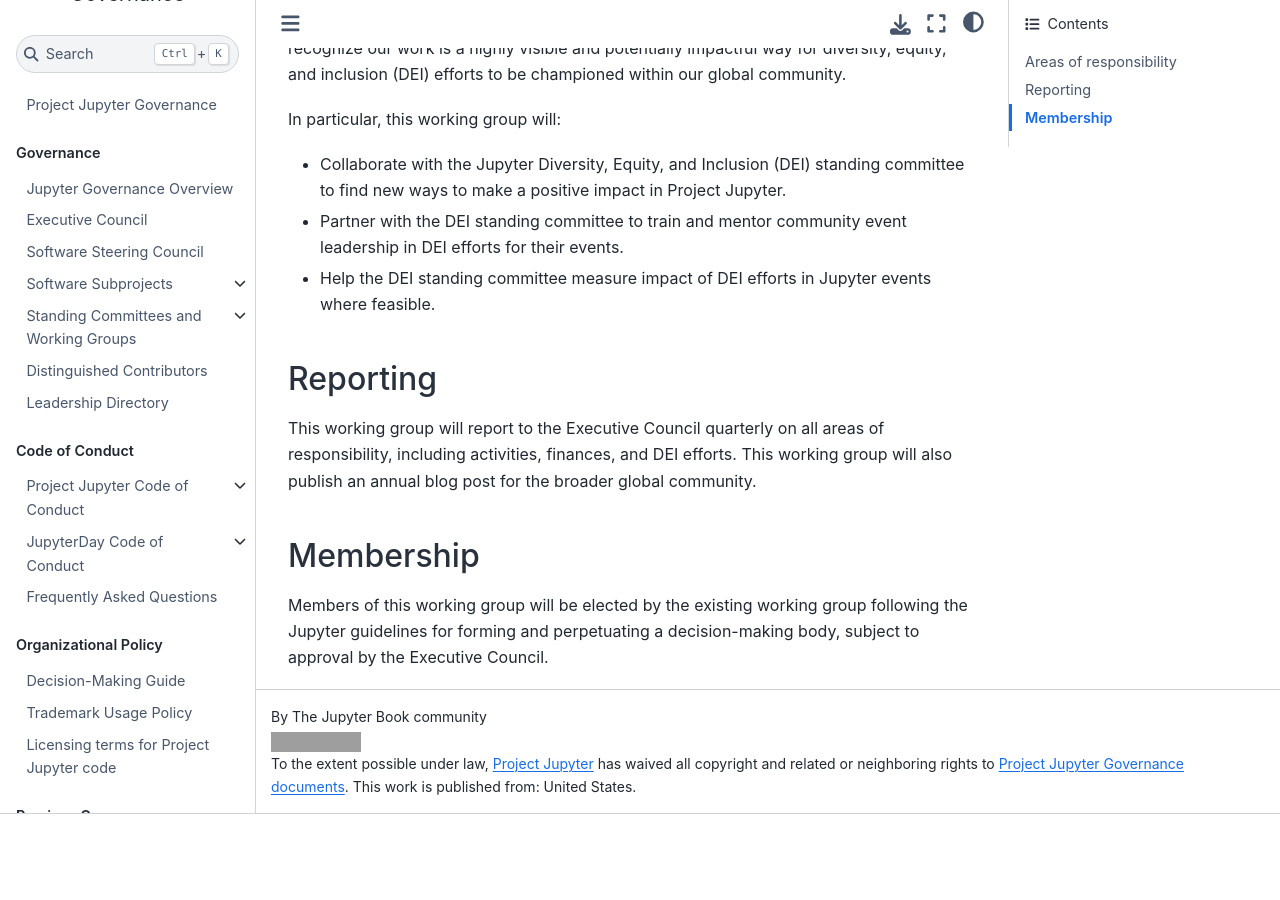
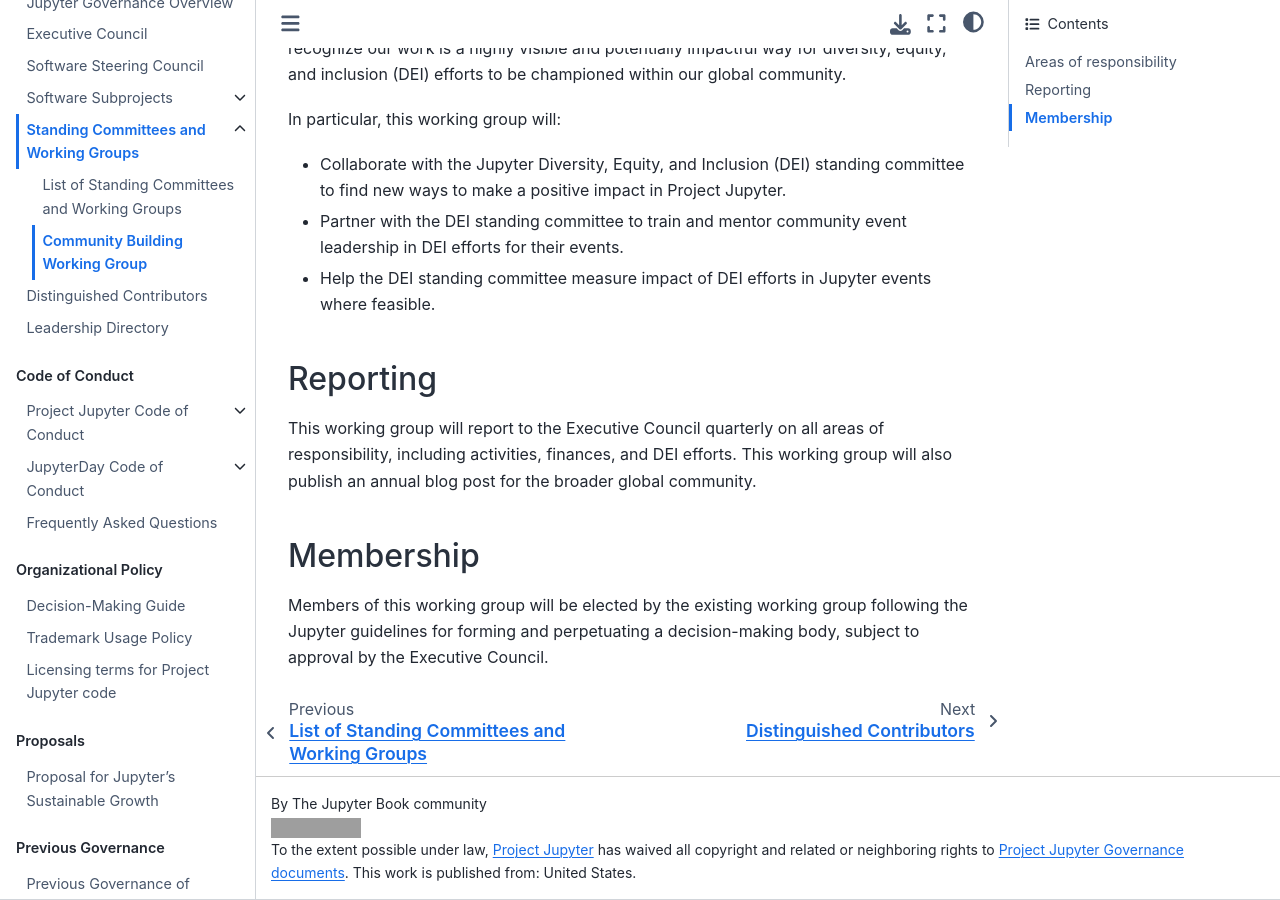
Before and after one commit to jupyter/governance, a Jupyter Book: the page built from communitybuildingworkinggroup.md, in a window 1280 px wide and 900 px high, scrolled down 1512 px. Built offline with Jupyter Book 1.0.4 settings and Sphinx 7.4.7 and the Sphinx Book theme 1.1.4, drawn with Linux system fonts in a browser that asks for light colours; pages that are not in the unit, such as notebooks, are missing from menus; before the commit the page ends 2326 px from its top, so only the background shows below that; some of the changed lines change nothing that is shown; some of the changed text lies outside the part shown; grey boxes are pictures that could not be loaded.

Commit message:
Add text of LF proposal

```diff
--- a/_toc.yml
+++ b/_toc.yml
@@ -13,10 +13,9 @@
   - file: standing_committees_and_working_groups.md
     sections:
     - file: list_of_standing_committees_and_working_groups
-    - file: communitybuildingcommittee
+    - file: communitybuildingworkinggroup
   - file: distinguished_contributors
   - file: people
-
 
 - caption: Code of Conduct
   chapters:
@@ -38,6 +37,10 @@
   - file: trademarks
   - file: projectlicense
 
+- caption: Proposals
+  chapters:
+  - file: linux-proposal
+
 - caption: Previous Governance
   chapters:
   - file: governance
--- /dev/null
+++ b/linux-proposal.md
@@ -0,0 +1,252 @@
+# Proposal for Jupyter\'s Sustainable Growth
+
+March 5, 2024
+
+# Executive Summary
+
+The Jupyter Executive Council (EC) has the responsibility to ensure the
+healthy and sustainable evolution of Project Jupyter and to seek the
+best vehicles to support this. **We, the EC, propose to create a new
+funding vehicle for the project, paired with some management and
+operational changes in support of this funding mechanism, in partnership
+with the Linux Foundation (LF)**. These changes will enable us to grow
+and develop ambitious efforts we have often discussed but lacked
+resources to implement, and provide long-term stability both for key
+Jupyter contributors and the project itself. While Project Jupyter has
+been impactful and successful in many areas, we currently struggle in
+our ability to scale in certain strategic directions and in maintaining
+core functions needed for an effort of our size and scope. We believe
+the plan below is the right path forward to meet these challenges;
+we\'ve come to this plan after a detailed exploration of multiple
+options.
+
+**We propose that Project Jupyter -- with its current governance
+structure and name -- transfer from NumFOCUS to the Linux Foundation
+Charities 501(c)(3). This transition would be paired with the creation
+of a new resource, provisionally called the *Jupyter Foundation*,
+designated to secure corporate contributions, and an associated
+c*ommittee* to make budgetary decisions associated with these funds. The
+Jupyter Foundation would be under the Linux Foundation 501(c)(6).**
+Below, we provide more details about this proposal and answer questions.
+This document aims to be a reference point for the community to discuss
+this plan, which (after suitable community deliberation, refinement, and
+approval) the EC would like to implement as soon as possible.
+
+> **Note --** A 501(c)(3) and 501(c)(6) are both tax-exempt nonprofit
+> structures in the United States. A (c)(3) is a vehicle to support
+> collective fundraising for a scientific or charitable purpose. A
+> (c)(6) is a vehicle to support collective fundraising for a common
+> business interest in industry. Like many projects that the LF hosts,
+> Project Jupyter aligns both with nonprofit models with scientific and
+> educational goals, and with business interests. Therefore, it can take
+> advantage of having both fundraising options available to donors
+> through LF Charities, a 501(c)(3), and the Linux Foundation, a
+> 501(c)(6).
+
+# Project Jupyter's Needs
+
+Project Jupyter requires **sustainable funding that is centrally managed
+for some key \"backbone needs\'\' of the project.** There are activities
+and programs that are critical to the mission of Jupyter that are
+currently either underfunded or unfunded. Examples include JupyterCon,
+other Jupyter community and outreach events, Binder, NbViewer,
+jupyter.org, an Executive Director, other project-wide staff (release
+engineering, developer advocate, documentation writer, program manager,
+testing infrastructure, etc.) and more. We believe that if a few such
+\"backbone\" roles and activities are sustainably funded, it will become
+easier for individual subprojects and teams in the community to pursue
+strategic objectives, propose new developments, and seek targeted
+resources that rely on this stable foundation for coordination,
+planning, and project-wide interactions. **The EC has a goal to raise
+\$1-2 million/year in a sustainable manner**.
+
+*The EC believes that this funding can come from a combination of
+non-profit (private foundations, government grants) and for-profit
+(corporate) sources*. In the past, Jupyter has obtained grants on the
+order of a million dollars and above through private foundations, with
+smaller contributions coming from individuals and a few generous
+corporate partners. Securing consistent funding via grants has proven
+challenging given the lumpy nature of grant allocations and the limited
+number of people who can devote their time to grant writing for Juptyer.
+These inconsistent levels of funding make it very difficult to maintain
+a stable backbone for the project that enables long-term vision and
+strategic planning and execution. Similarly, we have faced challenges in
+raising consistent funding from corporations.
+
+Additionally, Jupyter needs **improved operational support**. Jupyter
+needs a higher level of support for operating (legal/trademark,
+marketing, fundraising, accounting, contracts, internships, events, dev
+ops, etc.) than is currently available from NumFOCUS. The EC\'s
+responsibility is to serve Jupyter\'s pressing needs today and tomorrow;
+currently, the EC is spending a significant amount of its time on
+operational matters instead of fundraising and other activities that
+support Jupyter's long-term mission. At this time, and after extensive
+conversations with NumFOCUS and time spent by Ana Ruvalcaba taking deep
+dives into operational matters, the EC\'s assessment is that the best
+course of action is to secure operational support with a proven partner
+that can provide it today. *Our assessment is that the Linux Foundation
+is such an ideal partner for Jupyter today*.
+
+Finally, Jupyter needs to be able to hire and manage **full-time
+staff**, including roles such as an Executive Director, CI/devops,
+program managers, test engineering, documentation writing, and release
+engineering. These require a sustained and full-time effort, beyond what
+is reasonable for volunteers or can be funded via project-specific
+initiatives and/or grants. In the past, we have funded, hired, and
+managed these types of roles through universities (Cal Poly State
+University, San Luis Obispo and UC Berkeley), but that is not
+sustainable for the institution or the staff who seek a long term career
+path associated with Jupyter, rather than with specific corporate or
+academic organizations. Again, Jupyter needs sustainable funding and
+operational support to hire, retain, and manage contributors in these
+types of roles.
+
+# So, what would be changing?
+
+We have spent time and effort in discussions with the Linux Foundation
+team, to ensure that this transition introduces the smallest possible
+changes to Jupyter\'s operations while meeting our above goals.
+
+Under this proposal, **Jupyter keeps its current governance structure
+and transfers from NumFOCUS to LF Charities 501(c)(3). An additional
+funding vehicle will be created called the Jupyter Foundation under the
+Linux Foundation 501(c)(6) providing corporations a well known and
+proven method to support the Jupyter Project.**
+
+In order to manage this new resource (the Jupyter Foundation), we
+propose to create a new committee (JFC), populated by representatives of
+our corporate funders. The role of this committee will be to approve the
+use of the corporate funding available, in coordination with the EC. The
+JFC and EC members will vote on Jupyter Foundation resource allocation
+with exact details to be determined soon (for example, the funding
+committee model typically has one vote per corporate funding
+representative).
+
+As part of the normal course of business, and to encourage strategic
+engagement of the corporate partners (beyond just giving money), the EC
+meetings will be open to members of the JFC, though the EC reserves the
+right to call a separate closed meeting should the need arise.
+
+In addition, the Linux Foundation through its 501(c)(3) and 501(c)(6)
+will provide back-office operational support as needed for the project
+operations such as grants and events as well as the ability to hire
+staff for the benefit of the project.
+
+# What other options have we explored?
+
+We have investigated the following options:
+
+-   Remaining at NumFOCUS
+
+-   Joining several other 501(c)(3) organizations.
+
+-   Partnering with Linux Foundation via its 501(c)(3) and 501(c)(6)
+    support structures (our proposed path)
+
+-   Creating our own 501(c)(3).
+
+NumFocus, as previously stated, is not able to meet our needs and our
+goals for Project Jupyter at this time.
+
+Other 501(c)(3) organizations were either larger in scale, but without
+deep experience supporting open source projects and their communities,
+or smaller in scale but with experience supporting software projects.
+
+The costs to instantiate and operate a new 501(c)(3) are very high and
+the focus on building up back-office infrastructure expertise and
+capabilities would limit our ability to focus on the needs stated
+earlier.
+
+After carefully evaluating all these options and engaging in multiple
+detailed discussions, we concluded that the Linux Foundation is the best
+option. LF can support our existing community and governance structure,
+and it has a proven track record of supporting software projects with a
+sustainable operational and multi-modal funding model that scales.
+
+# How does this affect our project\'s mission regarding both open science, education, and access to all regardless of money or industrial relationships?
+
+Project Jupyter's mission and focus on open science remains unchanged
+and driven by its contributors. Project Jupyter will develop a formal
+mission statement that will reiterate our commitment to open science,
+education, research and broad access to interactive computing. Based on
+many previous discussions we\'ve had on this topic, we propose here a
+rough draft of such a mission statement: "Project Jupyter is an open and
+collaborative community that develops interactive computing tools,
+software, standards, and infrastructure for research, education, and
+industry." As part of the transition to LF, we will open an issue to
+discuss and approve an official mission statement.
+
+# Other Questions (FAQ)
+
+## How would this change our relationship with NumFOCUS?
+
+Once the transition is concluded and assets are transferred, Project
+Jupyter would not have a legal relationship with NumFOCUS. However, we
+will always maintain a collaborative relationship with NumFOCUS and its
+various projects: Jupyter is for many a portal into a broad ecosystem of
+projects that currently operate under NumFOCUS, and we\'ll continue
+collaborating with all of them as before. In this regard, NumFOCUS is
+and would remain a key partner for Project Jupyter, and we wish the
+NumFOCUS team success.
+
+We will work out a transition plan between NF and the LF Charities that
+will minimize disruption to the projects. There may be some funds that
+are simpler to wind down through NF and some that are easier to move to
+the LF Charities.
+
+## How would the 501(c)(3) and 501(c)(6) legal entities work together for Project Jupyter?
+
+The Project Jupyter EC continues its current authority over funds and
+grants that go to the 501(c)(3). As explained above, the corporate
+funders to the Jupyter Foundation would have input, along with the
+Project Jupyter EC, into how Jupyter Foundation monies are allocated for
+the sustainability and growth of the Project Jupyter.
+
+## What is the process for Jupyter leaving NumFOCUS and whose authority/approvals does it require?
+
+Jupyter's current governance model requires any changes to Juptyer's
+governance to be approved by the Jupyter Executive Council and Software
+Steering Council. Once these two bodies have voted to leave NumFOCUS and
+transfer the project to LF Charities 501(c)(3), the NumFOCUS FSA
+Committee will formally notify NumFOCUS of our plans. The current FSA
+requires us to give NumFOCUS a 60-day notice before moving. The NumFOCUS
+FSA Committee currently consists of Matthias Bussonnier, Benjamin
+Ragan-Kelley, Fernando Pérez, Ana Ruvalcaba, and Thomas Kluyver.
+
+## And similarly, what will be the process for Jupyter potentially leaving the Linux Foundation in the future?
+
+When requested by the governing body for a project, the LF has moved
+projects out of its stewardship to the governing body's designated
+entity. The Project Jupyter EC would decide that. The Project Jupyter
+assets in the 501(c)(3) would transfer to another 501(c)(3) and
+501(c)(6) assets could be transferred to another 501(c)(6) or to the
+501(c)(3). Similarly, there will be a notice period, and wind-down
+component related to employees, IP, etc.
+
+## How does corporate membership work in terms of levels and dues amount?
+
+The details need to be finalized and we welcome input from the community
+on this. Based on what is common with other funds under the Linux
+Foundation 501(c)(6), typically there are 2 levels, Premier and General.
+For example, Premier members each get a seat on the funding committee
+and General members collectively have one elected representative from
+the general member class that represents them alongside the Premier
+members. The dues amount will be determined based on the financial needs
+of Project Jupyter and corresponding alignment with corporate budgets
+that have a precedent for supporting critical projects upon which
+companies depend. The Linux Foundation also has (free) Associate
+memberships for government, education, research, and non-profit
+organizations. Given the importance of these types of organizations to
+the mission of Jupyter, the EC would like to work through how they can
+be included.
+
+## What is the proposed timeline?
+
+The EC anticipates community discussion in March 2024 leads to a formal
+governance change proposal in April 2024 to move from NumFOCUS to LF
+Charities 501(c)(3), creation of an LF 501(c)(6) foundation, and the
+operational details of how these entities will be managed (e.g.,
+creation of a budget process). The EC anticipates this proposal will be
+voted on by the newly-elected EC and SSC by the end of April 2024. If
+approved, the EC anticipates that the effective date of a move to LF
+could be 60 days later, by the end of June 2024.
```
